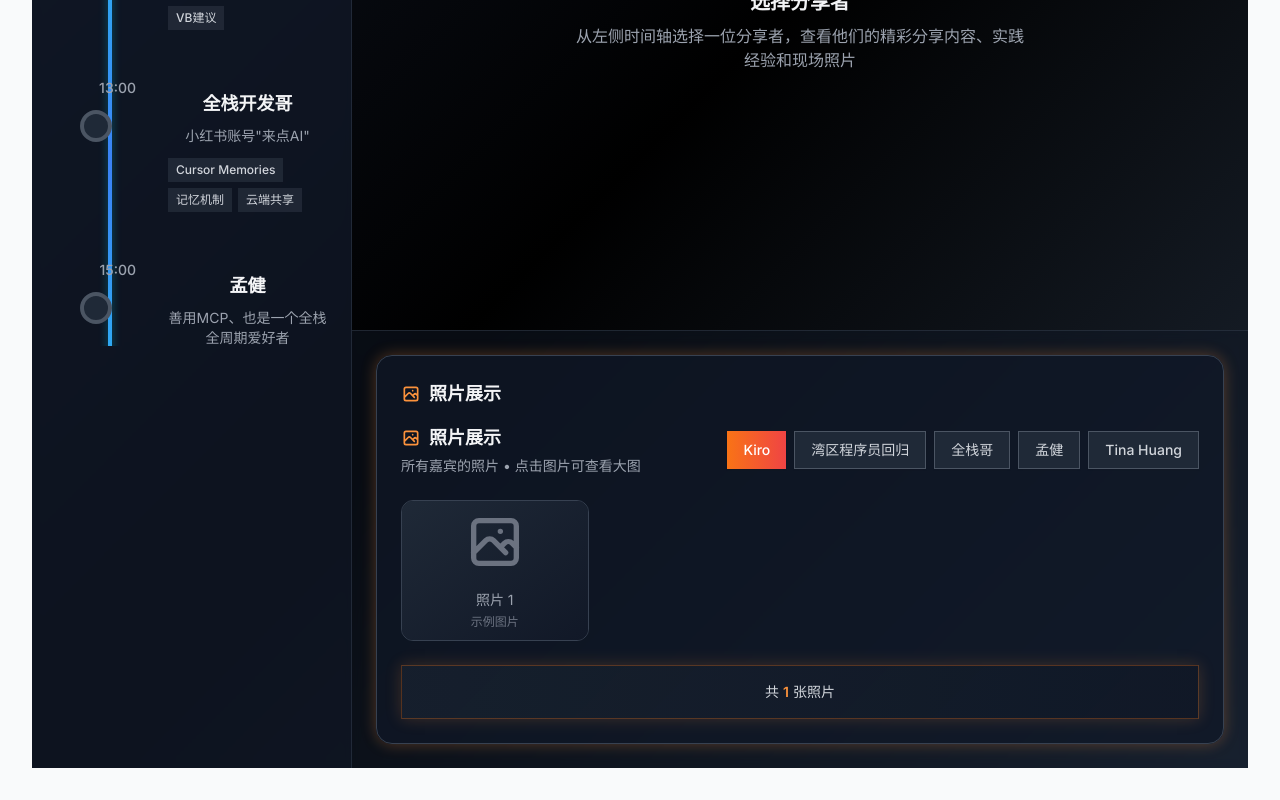
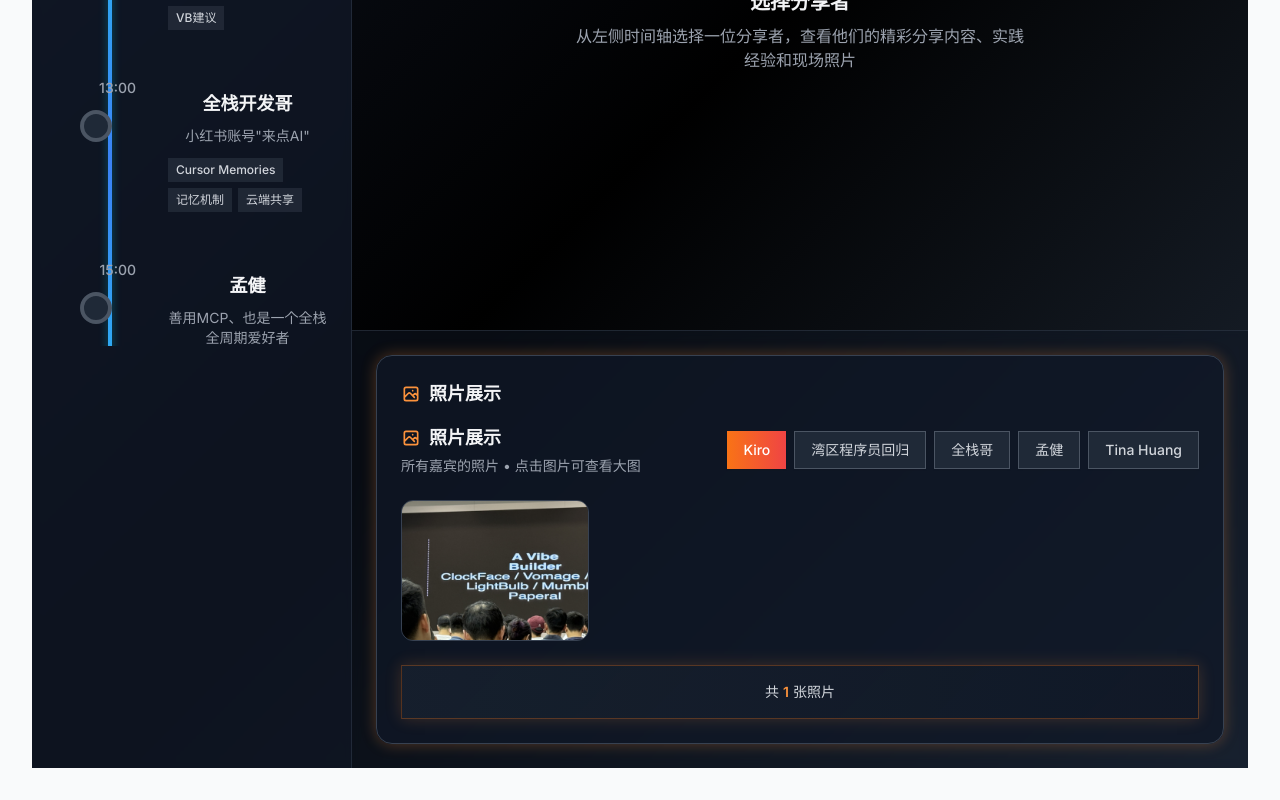
Before and after one commit to Jianan-Huang0609/Cursor_MeetsUp, a React (Vite) app: page / in a window 1280 px wide. Shown: the part 487-1287 px from the top of the page. Built offline with nearby package versions, Linux system fonts and the light colour scheme.

Commit message:
feat: 优化详细分享为bullet points，修复照片显示问题

```diff
--- a/src/components/PhotoGallery.tsx
+++ b/src/components/PhotoGallery.tsx
@@ -12,6 +12,7 @@ export default function PhotoGallery({ albums, selectedSpeaker }: PhotoGalleryPr
   const [activeAlbum, setActiveAlbum] = useState<string | null>(null);
   const [selectedImage, setSelectedImage] = useState<string | null>(null);
   const [currentImageIndex, setCurrentImageIndex] = useState(0);
+  const [imageLoadStates, setImageLoadStates] = useState<Record<string, 'loading' | 'loaded' | 'error'>>({});
 
   // 根据选中的嘉宾筛选相册
   const filteredAlbums = selectedSpeaker
@@ -64,17 +65,60 @@ export default function PhotoGallery({ albums, selectedSpeaker }: PhotoGalleryPr
     setCurrentImageIndex(index);
   };
 
-  // 渲染图片或占位符
+  // 处理图片加载
+  const handleImageLoad = (imagePath: string) => {
+    setImageLoadStates(prev => ({ ...prev, [imagePath]: 'loaded' }));
+  };
+
+  const handleImageError = (imagePath: string) => {
+    setImageLoadStates(prev => ({ ...prev, [imagePath]: 'error' }));
+  };
+
+  // 渲染图片
   const renderImage = (image: string, index: number) => {
+    const imageUrl = getAssetUrl(image);
+    const loadState = imageLoadStates[image] || 'loading';
+
     return (
-      <div className="w-full h-full flex items-center justify-center bg-gradient-to-br from-gray-800 to-gray-900">
-        <div className="text-center">
-          <svg className="w-16 h-16 mx-auto mb-4 text-gray-500" fill="none" viewBox="0 0 24 24" stroke="currentColor">
-            <path strokeLinecap="round" strokeLinejoin="round" strokeWidth={2} d="M4 16l4.586-4.586a2 2 0 012.828 0L16 16m-2-2l1.586-1.586a2 2 0 012.828 0L20 14m-6-6h.01M6 20h12a2 2 0 002-2V6a2 2 0 00-2-2H6a2 2 0 00-2 2v12a2 2 0 002 2z" />
-          </svg>
-          <p className="text-sm text-gray-400">照片 {index + 1}</p>
-          <p className="text-xs text-gray-500 mt-1">示例图片</p>
-        </div>
+      <div className="w-full h-full relative">
+        {loadState === 'loading' && (
+          <div className="w-full h-full flex items-center justify-center bg-gradient-to-br from-gray-800 to-gray-900">
+            <div className="text-center">
+              <div className="w-8 h-8 border-2 border-orange-400 border-t-transparent rounded-full animate-spin mx-auto mb-2"></div>
+              <p className="text-xs text-gray-400">加载中...</p>
+            </div>
+          </div>
+        )}
+
+        {loadState === 'error' && (
+          <div className="w-full h-full flex items-center justify-center bg-gradient-to-br from-gray-800 to-gray-900">
+            <div className="text-center">
+              <svg className="w-12 h-12 mx-auto mb-2 text-gray-500" fill="none" viewBox="0 0 24 24" stroke="currentColor">
+                <path strokeLinecap="round" strokeLinejoin="round" strokeWidth={2} d="M12 9v2m0 4h.01m-6.938 4h13.856c1.54 0 2.502-1.667 1.732-2.5L13.732 4c-.77-.833-1.964-.833-2.732 0L3.732 16.5c-.77.833.192 2.5 1.732 2.5z" />
+              </svg>
+              <p className="text-xs text-gray-400">加载失败</p>
+            </div>
+          </div>
+        )}
+
+        {loadState === 'loaded' && (
+          <img
+            src={imageUrl}
+            alt={`照片 ${index + 1}`}
+            className="w-full h-full object-cover"
+            onLoad={() => handleImageLoad(image)}
+            onError={() => handleImageError(image)}
+          />
+        )}
+
+        {/* 预加载图片 */}
+        <img
+          src={imageUrl}
+          alt=""
+          className="hidden"
+          onLoad={() => handleImageLoad(image)}
+          onError={() => handleImageError(image)}
+        />
       </div>
     );
   };
--- a/src/components/TalkCards.tsx
+++ b/src/components/TalkCards.tsx
@@ -41,10 +41,24 @@ export default function TalkCards({ speakers, selectedSpeaker }: TalkCardsProps)
     setCurrentPage(0);
   }, [selectedSpeaker]);
 
+  // 将详细分享内容转换为 bullet points
+  const parseTalkContent = (content: string) => {
+    // 按分号、句号、换行符分割内容
+    const points = content
+      .split(/[；。\n]/)
+      .map(point => point.trim())
+      .filter(point => point.length > 0);
+
+    return points;
+  };
+
   return (
     <div className="space-y-6">
       <AnimatePresence mode="wait">
-        {paginatedSpeakers.map((speaker, index) => (
+        {paginatedSpeakers.map((speaker, index) => {
+          const talkPoints = parseTalkContent(speaker.talk.one_liner);
+
+          return (
             <motion.div
               key={speaker.id}
               initial={{ opacity: 0, y: 20 }}
@@ -99,13 +113,27 @@ export default function TalkCards({ speakers, selectedSpeaker }: TalkCardsProps)
                 </div>
 
                 <div className="bg-gradient-to-r from-cyan-500/10 to-blue-500/10 p-4 rounded-lg border border-cyan-500/20">
-                <p className="text-gray-300 leading-relaxed whitespace-pre-line">
-                  {speaker.talk.one_liner}
+                  <div className="space-y-3">
+                    {talkPoints.map((point, pointIndex) => (
+                      <motion.div
+                        key={pointIndex}
+                        initial={{ opacity: 0, x: -10 }}
+                        animate={{ opacity: 1, x: 0 }}
+                        transition={{ delay: pointIndex * 0.1 }}
+                        className="flex items-start gap-3"
+                      >
+                        <span className="flex-shrink-0 w-2 h-2 bg-cyan-400 rounded-full mt-2 shadow-[0_0_8px_rgba(6,182,212,0.5)]"></span>
+                        <p className="text-gray-300 leading-relaxed">
+                          {point}
                         </p>
+                      </motion.div>
+                    ))}
+                  </div>
                 </div>
               </div>
             </motion.div>
-        ))}
+          );
+        })}
       </AnimatePresence>
 
       {/* 分页控制 */}
--- a/src/data/meetup.json
+++ b/src/data/meetup.json
@@ -98,7 +98,7 @@
       "title": "Kiro",
       "speakerId": "guest-1",
       "images": [
-        "images/guest-1/guest1-photo1.jpg"
+        "images/guest-1/屏幕截图 2025-08-27 112059.png"
       ]
     },
     {
```
Also changed, not shown: public/images/guest-1/guest1-photo1.jpg (deleted). Lines whose indentation alone changed are shown as unchanged.
